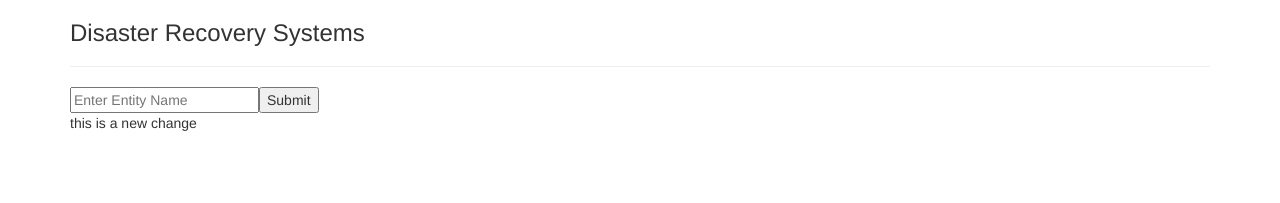
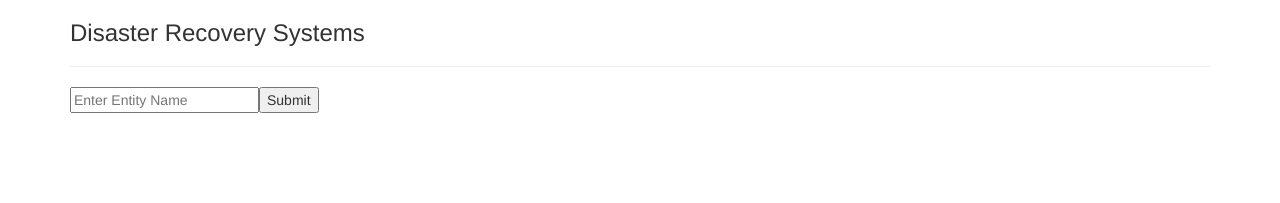
Before and after one commit to sam5855/disaster-recover-solutions, an Angular app: page / in a window 1280 px wide. Shown: the top 203 px of the page. Built offline with nearby package versions, Linux system fonts and the light colour scheme.

Commit message:
Update personal.component.html

```diff
--- a/src/app/personal/personal.component.html
+++ b/src/app/personal/personal.component.html
@@ -1,4 +1,2 @@
 <input type="text" placeholder="Enter Entity Name">
 <button type="submit">Submit</button>
-
-<p>this is a new change</p>
```
